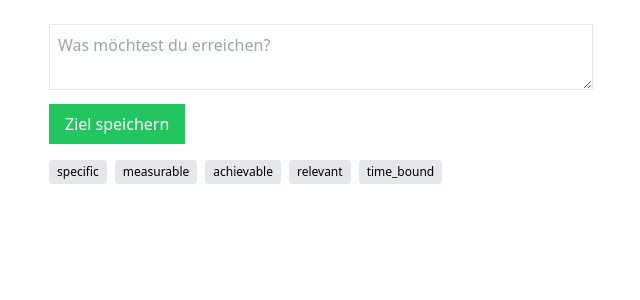
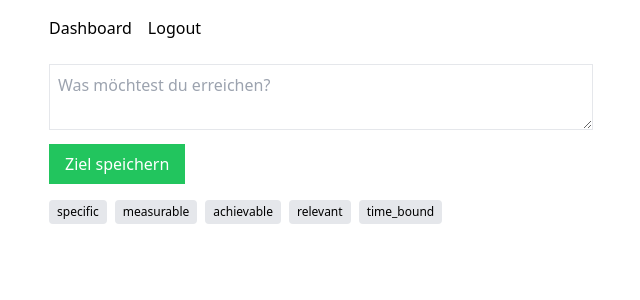
Before and after one commit to jo2000we/EduNav, a Django app: page /goal/kg/ in a window 1280 px wide. Shown: the top 300 px of the page, without its empty margins (319-959 px from the left). Run offline with Django 4.2, Linux system fonts and the light colour scheme; the visitor is signed in with stand-in values (Sample User, id 1); data comes from the database, SQL or seed files in the repository; data that the repository does not hold is empty; some libraries are stand-ins or nearby versions.

Commit message:
Add logout view, routing, header, and tests

```diff
--- a/src/accounts/urls.py
+++ b/src/accounts/urls.py
@@ -1,7 +1,8 @@
 from django.urls import path
-from .views import LoginView, MeView
+from .views import LoginView, MeView, logout_view
 
 urlpatterns = [
     path('login/', LoginView.as_view(), name='api-login'),
     path('me/', MeView.as_view(), name='me'),
+    path('logout/', logout_view, name='api-logout'),
 ]
--- a/src/accounts/views.py
+++ b/src/accounts/views.py
@@ -1,6 +1,6 @@
 from __future__ import annotations
 
-from django.contrib.auth import login
+from django.contrib.auth import login, logout
 from django.contrib.auth.decorators import login_required
 from django.shortcuts import render, redirect
 from django.http import HttpResponseForbidden
@@ -49,6 +49,12 @@ class LoginView(APIView):
         user.backend = "django.contrib.auth.backends.ModelBackend"
         login(request, user)
         return Response(UserSerializer(user).data)
+
+
+def logout_view(request):
+    """Log the user out and redirect to the login page."""
+    logout(request)
+    return redirect("login")
 
 
 class MeView(APIView):
--- a/src/config/urls.py
+++ b/src/config/urls.py
@@ -23,6 +23,7 @@ from accounts.views import (
     goal_kg_page,
     reflection_page,
     overall_goal_page,
+    logout_view,
 )
 
 urlpatterns = [
@@ -34,6 +35,7 @@ urlpatterns = [
     path("goal/kg/", goal_kg_page, name="goal_kg"),
     path("reflection/", reflection_page, name="reflection"),
     path("overall-goal/", overall_goal_page, name="overall_goal"),
+    path("logout/", logout_view, name="logout"),
     path("api/", include("accounts.urls")),
     path("api/", include("lessons.urls")),
     path("api/", include("goals.urls")),
--- a/templates/base.html
+++ b/templates/base.html
@@ -9,6 +9,14 @@
     <title>{% block title %}SRL Platform{% endblock %}</title>
 </head>
 <body class="p-4 max-w-xl mx-auto">
+    {% if request.user.is_authenticated %}
+    <header class="mb-4">
+        <nav class="flex gap-4">
+            <a href="{% url 'dashboard' %}">Dashboard</a>
+            <a href="{% url 'logout' %}">Logout</a>
+        </nav>
+    </header>
+    {% endif %}
     {% block content %}{% endblock %}
 </body>
 </html>
```
Also changed, not shown: tests/test_dashboard.py (+12 -0 lines).
